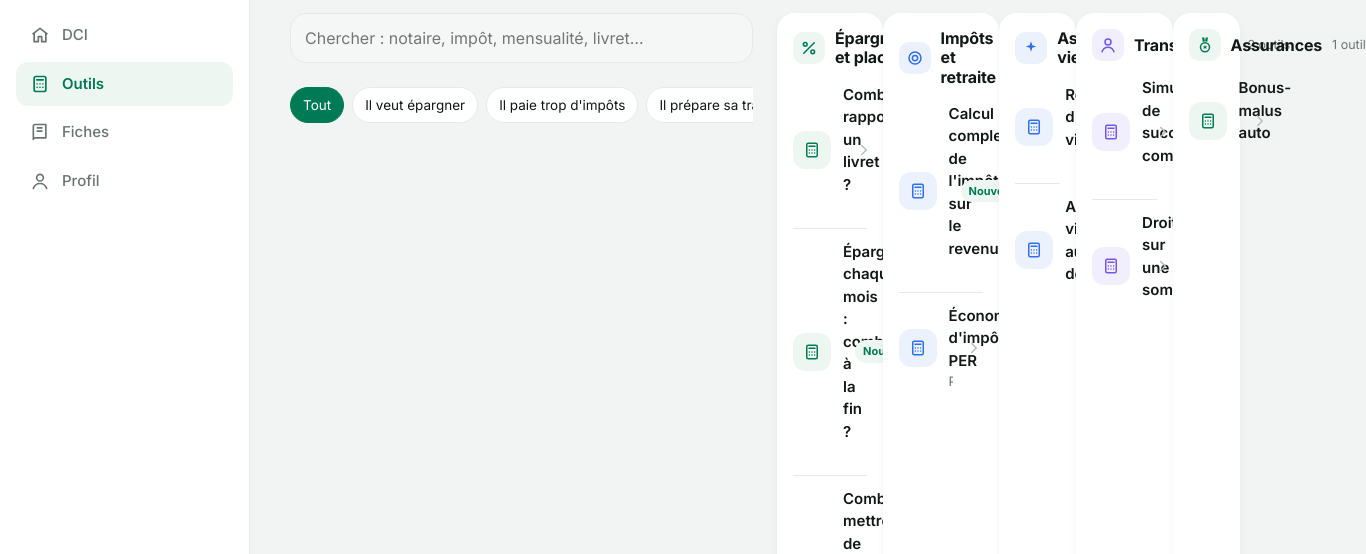
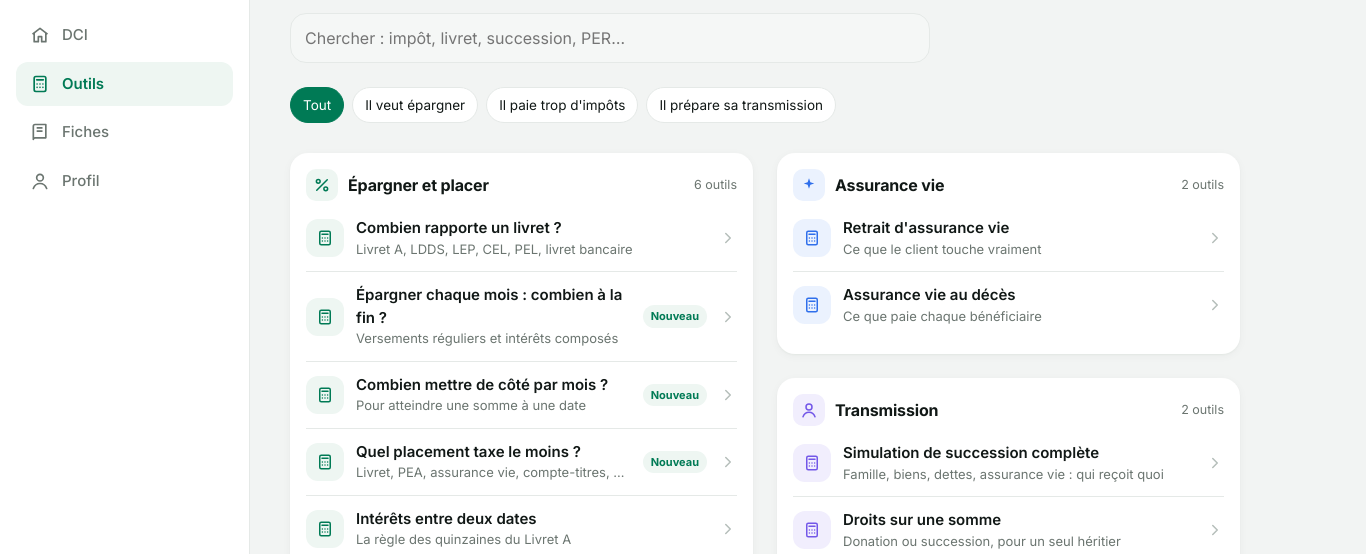
Before and after one commit to romaingrangette-design/Learn-JC, a plain HTML site: page index.html in a window 1280 px wide. Both pictures are taken after a click on the button "Outils". Shown: the part 168-722 px from the top of the page, 1366 px wide, since content can reach past the window. Drawn offline with Linux system fonts and the light colour scheme.

Commit message:
Outils : corrige l'affichage de la liste sur ordinateur
Co-Authored-By: Claude Opus 5.5 <noreply@anthropic.com>
Claude-Session: https://claude.ai/code/session_01UtujXksnaGKuPACuwy1gqv

```diff
--- a/index.html
+++ b/index.html
@@ -536,6 +536,11 @@ ul.plain.pieges li::marker{color:var(--bad)}
   .wrap.v-home>*,.wrap.v-profile>*,.wrap.v-fiches>*,.wrap.v-tools:not(.detail)>*{break-inside:avoid;margin:0 0 24px;display:flex}
   .wrap.v-home>.ptitle,.wrap.v-profile>.ptitle,.wrap.v-fiches>.ptitle,.wrap.v-tools>.ptitle,.wrap>.backbar,.wrap>.actions-row,.wrap>.foot-note{column-span:all}
   .wrap.v-home>.ptitle,.wrap.v-profile>.ptitle,.wrap.v-fiches>.ptitle,.wrap.v-tools>.ptitle,.wrap>.foot-note,.wrap>p{display:block}
+  .wrap.v-tools:not(.detail){column-count:1}
+  .wrap.v-tools:not(.detail)>.tsearch{display:block;max-width:640px}
+  .wrap.v-tools:not(.detail)>.chips-row{display:flex}
+  .wrap.v-tools:not(.detail)>.tlist{display:block;column-count:2;column-gap:24px}
+  .wrap.v-tools:not(.detail)>.tlist>.block{break-inside:avoid;margin:0 0 24px}
   .wrap.v-fiches.detail>.actions-row{max-width:420px}
   .wrap.v-fiches.detail>.f-intro{column-span:all;display:block}
   .wrap.v-fiches.detail .f-chif{grid-template-columns:1fr}
@@ -909,7 +914,7 @@ const COL = {g:"var(--green)", b:"var(--blue)", v:"var(--violet)", o:"var(--gold
 function toolsView(body){
   if (!toolOpen){
     body.append(pageTitle("Outils", "Choisis la question de ton client. L'outil donne le résultat, explique le calcul et te souffle la phrase à dire."));
-    const q = h("input", {type:"search", class:"tsearch", placeholder:"Chercher : notaire, impôt, mensualité, livret…", value:toolQuery, "aria-label":"Chercher un outil"});
+    const q = h("input", {type:"search", class:"tsearch", placeholder:"Chercher : impôt, livret, succession, PER…", value:toolQuery, "aria-label":"Chercher un outil"});
     const list = h("div", {class:"tlist"});
     const chips = h("div", {class:"chips-row"}, h("button", {class:"chipb", "aria-pressed": toolIntent ? "false" : "true", onclick:() => { toolIntent = null; render(); }}, "Tout"),
       ...INTENTS.map(([l, g]) => h("button", {class:"chipb", "aria-pressed": toolIntent === g ? "true" : "false", onclick:() => { toolIntent = g; toolQuery = ""; render(); }}, l)));
--- a/sw.js
+++ b/sw.js
@@ -1,6 +1,6 @@
 /* Hors-ligne : l'appli fonctionne sans réseau après une première visite.
    Change VERSION à chaque mise à jour des fichiers pour forcer le rafraîchissement. */
-const VERSION = "learnjc-v13";
+const VERSION = "learnjc-v14";
 const FILES = ["./", "index.html", "questions.json", "calc.js", "fiches.js", "fiches.html", "manifest.webmanifest", "news.json", "dci.json",
   "icon-192.png", "icon-512.png", "icon-180.png", "fiches-memo-conseiller.pdf"];
 self.addEventListener("install", e => { e.waitUntil(caches.open(VERSION).then(c => c.addAll(FILES)).then(() => self.skipWaiting())); });
```
